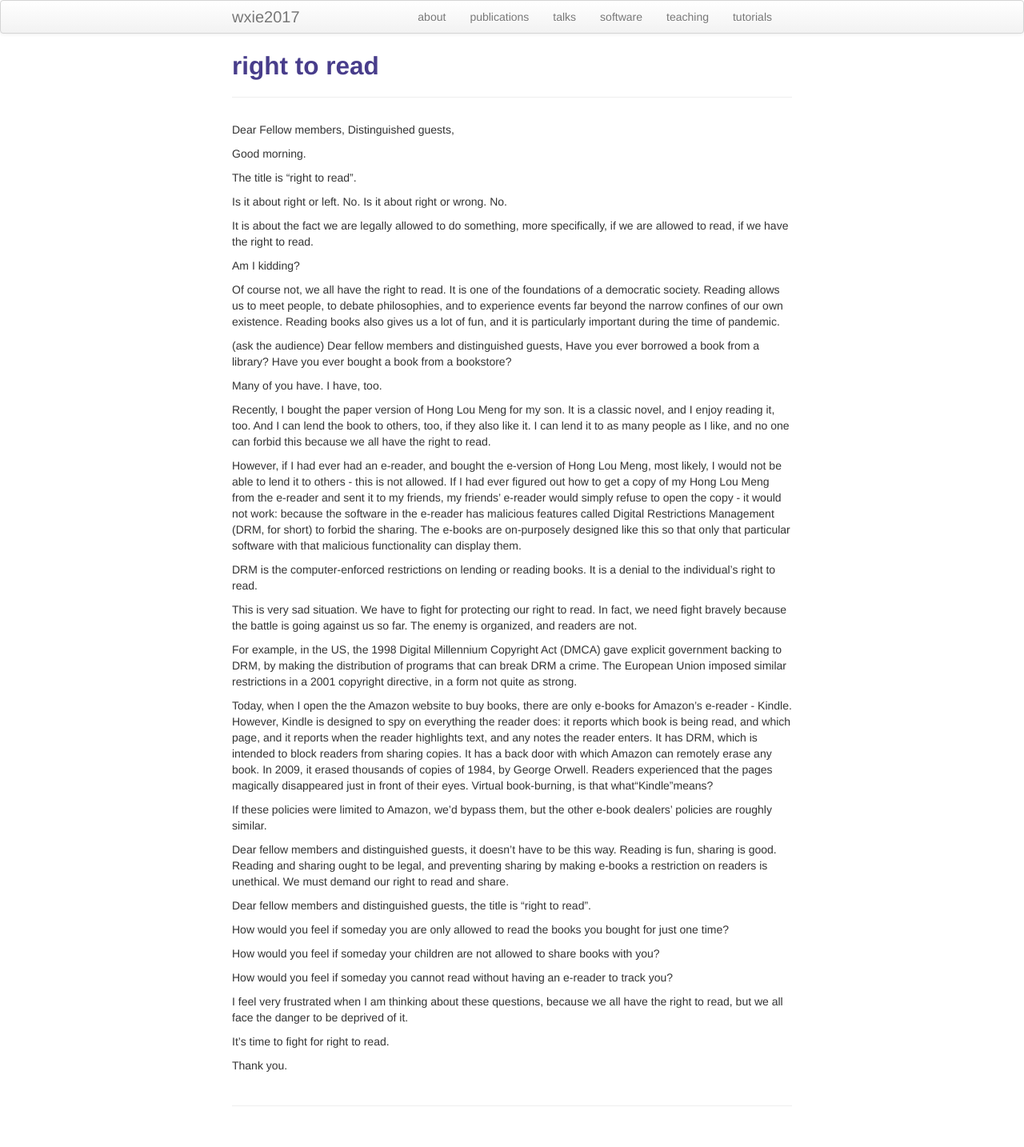
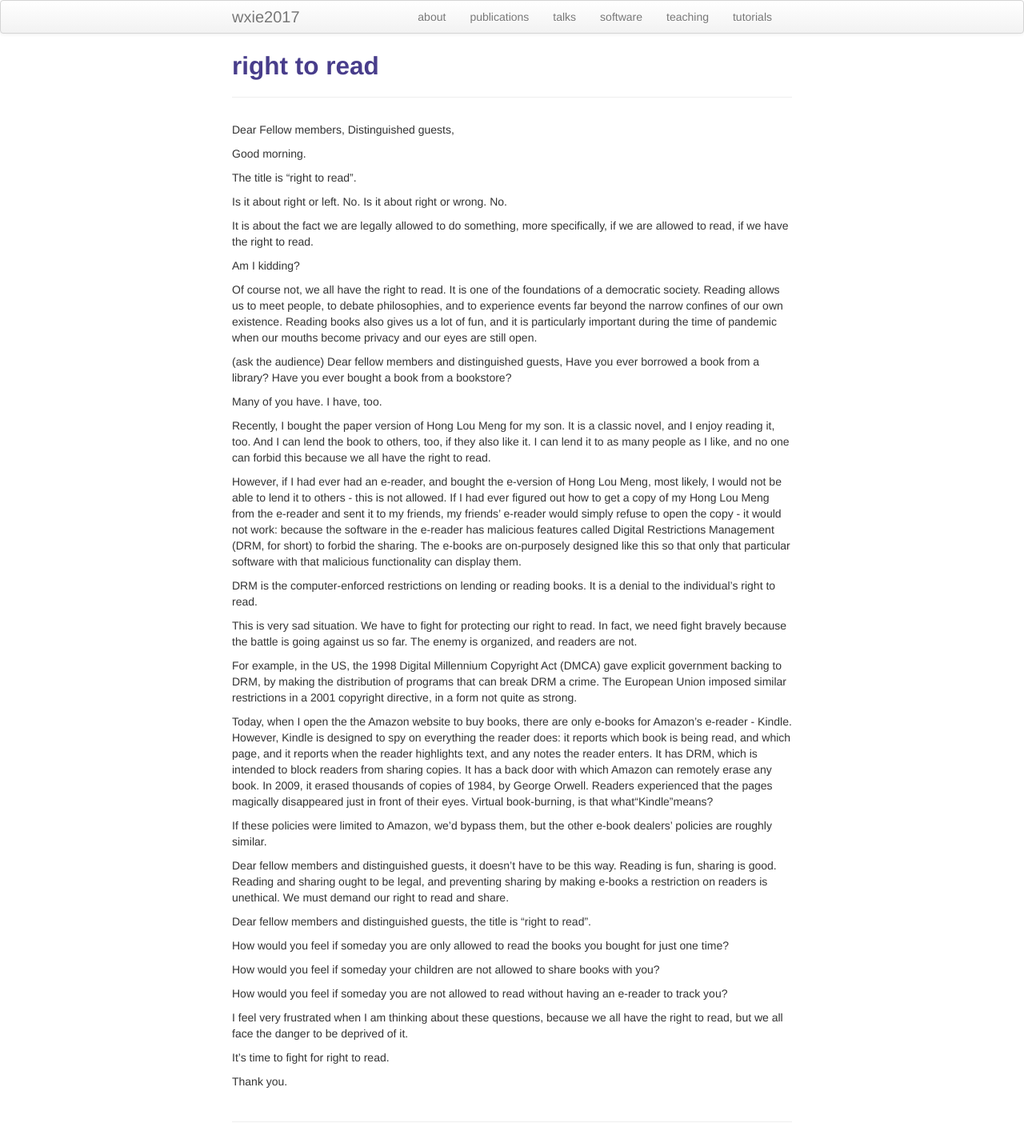
Before and after one commit to wxie2017/wxie2017.github.io, a Jekyll site: the page built from pages/speech/right2read.md, in a window 1280 px wide. Shown: the whole page at 80% size. Built offline with Jekyll 4.4.1, drawn with Linux system fonts in a browser that asks for light colours.

Commit message:
modify a little

```diff
--- a/pages/speech/right2read.md
+++ b/pages/speech/right2read.md
@@ -23,7 +23,8 @@ Am I kidding?
 Of course not, we all have the right to read. It is one of the foundations of a democratic
 society. Reading allows us to meet people, to debate philosophies, and to experience events
 far beyond the narrow confines of our own existence. Reading books also gives us a lot of fun,
-and it is particularly important during the time of pandemic.
+and it is particularly important during the time of pandemic when our mouths become privacy
+and our eyes are still open.
 
 (ask the audience)
 Dear fellow members and distinguished guests,
@@ -82,7 +83,8 @@ for just one time?
 
 How would you feel if someday your children are not allowed to share books with you?
 
-How would you feel if someday you cannot read without having an e-reader to track you?
+How would you feel if someday you are not allowed to read without having an e-reader
+to track you?
 
 I feel very frustrated when I am thinking about these questions, because we all have the
 right to read, but we all face the danger to be deprived of it.
```
